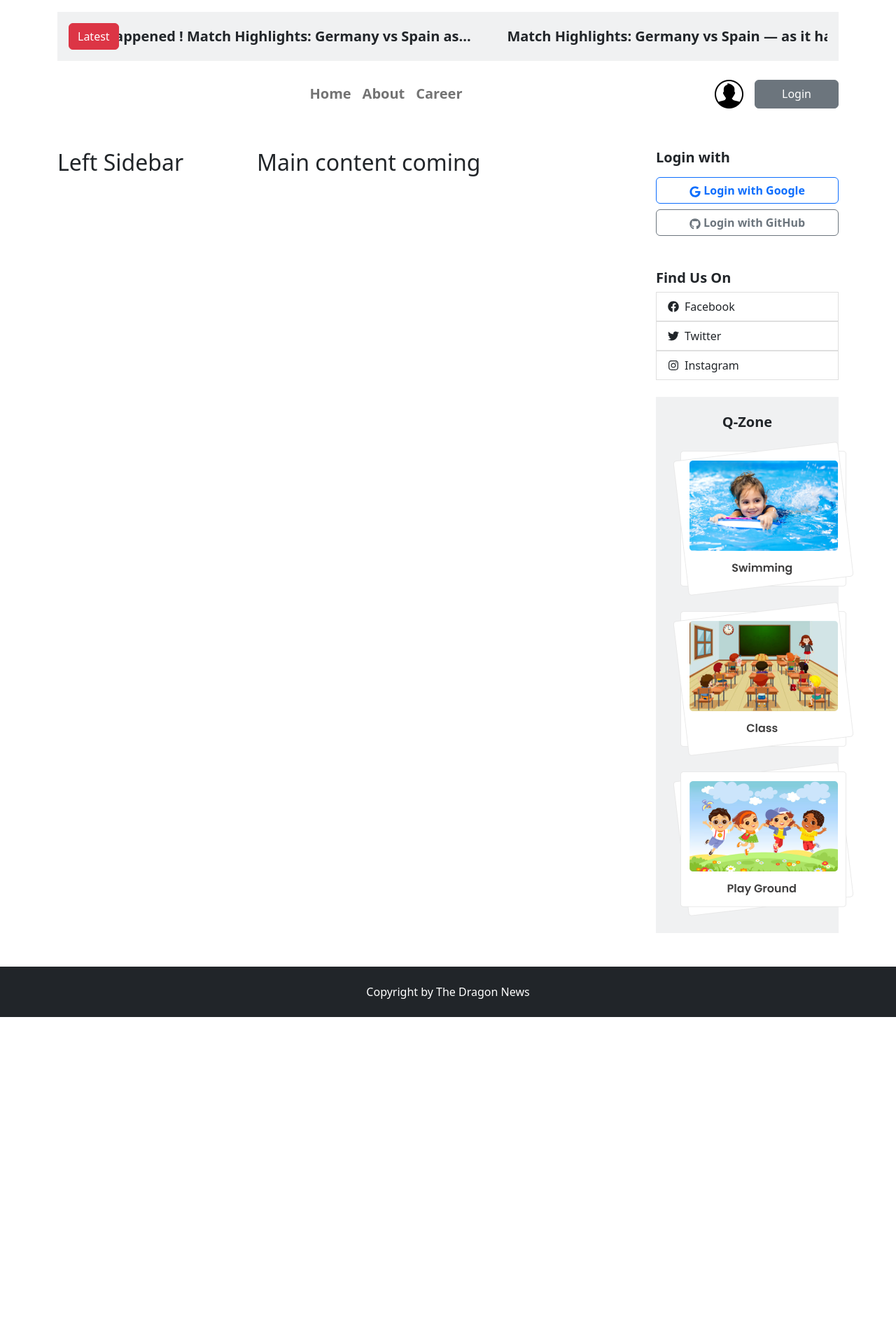
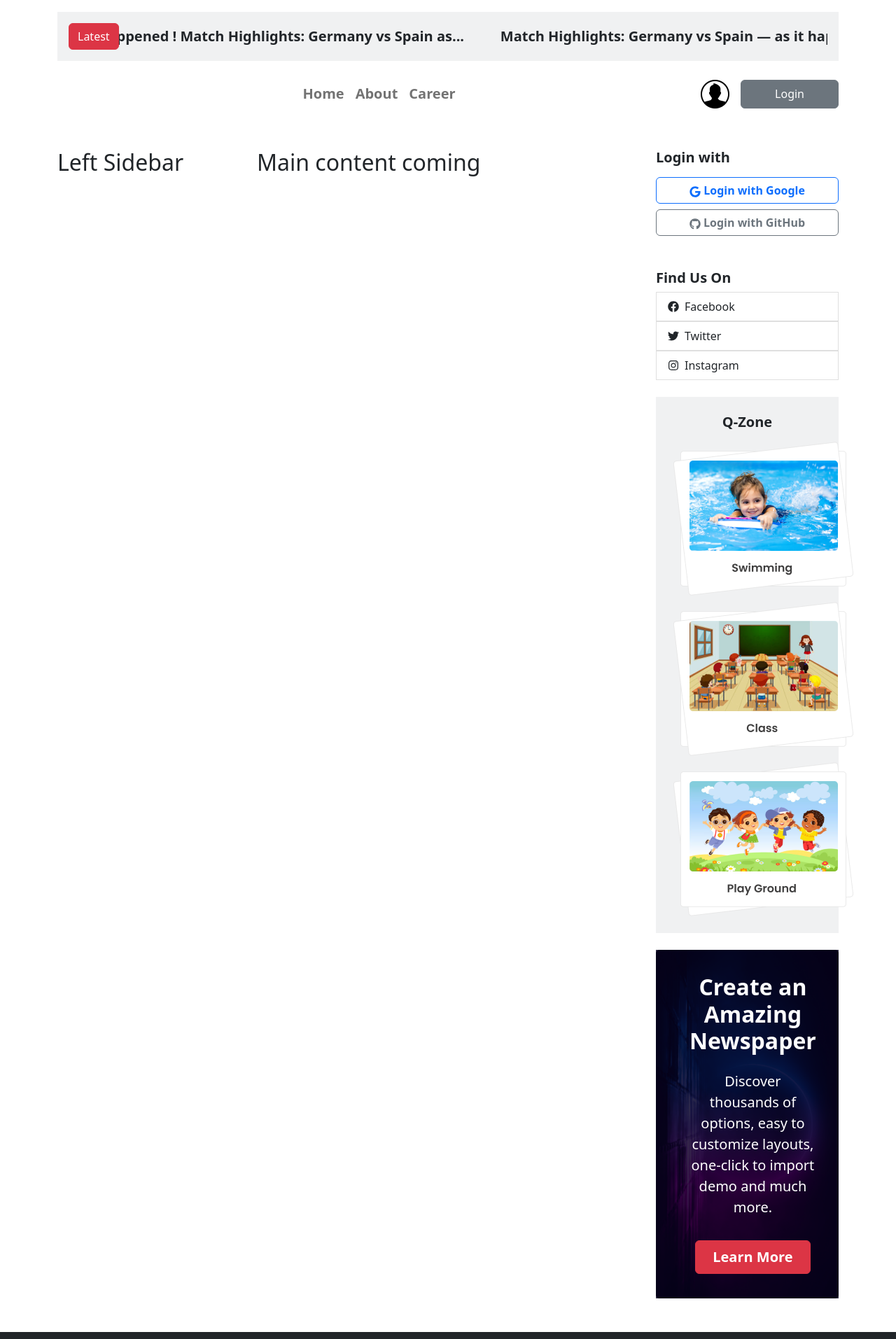
Before and after one commit to shamiul-anik/the-dragon-news, a React (Vite) app: page / in a window 1280 px wide. Shown: the part 187-2100 px from the top of the page at 70% size. Before the commit the page ends 1640 px from the top, so only its background shows below. Built offline with nearby package versions, Linux system fonts and the light colour scheme.

Commit message:
Right sidebar design update

```diff
--- a/src/pages/Shared/Header/Header.jsx
+++ b/src/pages/Shared/Header/Header.jsx
@@ -30,7 +30,7 @@ const Header = () => {
             </Nav>
             <Form className="d-flex gap-3">
               <img src={UserIcon} alt="User Icon" />
-              <Button variant="secondary w_120">Login</Button>
+              <Button className='px-5' variant="secondary">Login</Button>
             </Form>
           </Navbar.Collapse>
         </Container>
--- a/src/pages/Shared/RightSidebar/RightSidebar.jsx
+++ b/src/pages/Shared/RightSidebar/RightSidebar.jsx
@@ -3,6 +3,7 @@ import { Button, ListGroup } from 'react-bootstrap';
 import { FaGoogle, FaGithub, FaFacebook, FaTwitter, FaInstagram } from 'react-icons/fa';
 import { Link } from 'react-router-dom';
 import QZone from '../QZone/QZone';
+import BackgroundImage from '../../../assets/bg.png';
 
 const RightSidebar = () => {
   return (
@@ -16,13 +17,30 @@ const RightSidebar = () => {
 			<div className='mt-5'>
 				<h3 className='fw-bold fs-5'>Find Us On</h3>
 					<ListGroup>
-						<Link className='text-decoration-none' to="https://www.facebook.com/" target='_blank'><ListGroup.Item className='d-flex gap-2 align-items-center'><FaFacebook /> Facebook</ListGroup.Item></Link>
-						<Link className='text-decoration-none' to="https://www.twitter.com/" target='_blank'><ListGroup.Item className='d-flex gap-2 align-items-center'><FaTwitter /> Twitter</ListGroup.Item></Link>
-						<Link className='text-decoration-none' to="https://www.instagram.com/" target='_blank'><ListGroup.Item className='d-flex gap-2 align-items-center'><FaInstagram /> Instagram</ListGroup.Item></Link>
+						<Link className='text-decoration-none' to="https://www.facebook.com/" target='_blank'>
+							<ListGroup.Item className='d-flex gap-2 align-items-center'><FaFacebook /> Facebook</ListGroup.Item>
+						</Link>
+						<Link className='text-decoration-none' to="https://www.twitter.com/" target='_blank'>
+							<ListGroup.Item className='d-flex gap-2 align-items-center'><FaTwitter /> Twitter</ListGroup.Item>
+						</Link>
+						<Link className='text-decoration-none' to="https://www.instagram.com/" target='_blank'>
+							<ListGroup.Item className='d-flex gap-2 align-items-center'><FaInstagram /> Instagram</ListGroup.Item>
+						</Link>
 					</ListGroup>
 			</div>
 
 			<QZone></QZone>
+
+			<div className='mt-4 position-relative'>
+				<img className='img-fluid w-100' src={BackgroundImage} alt="Background Image" />
+				<div className='position-absolute top-0 left-0 right-0 bottom-0'>
+					<div className="h-100 d-flex flex-column justify-content-center align-items-center text-center text-white p-5">
+						<h3 className='fs-2 fw-bolder'>Create an Amazing Newspaper</h3>
+						<p className='fs-5 mt-3'>Discover thousands of options, easy to customize layouts, one-click to import demo and much more.</p>
+						<Button className='fw-semibold px-4 py-2 fs-5 mt-3' variant="danger">Learn More</Button>
+					</div>
+				</div>
+			</div>
     </>
   );
 };
```
